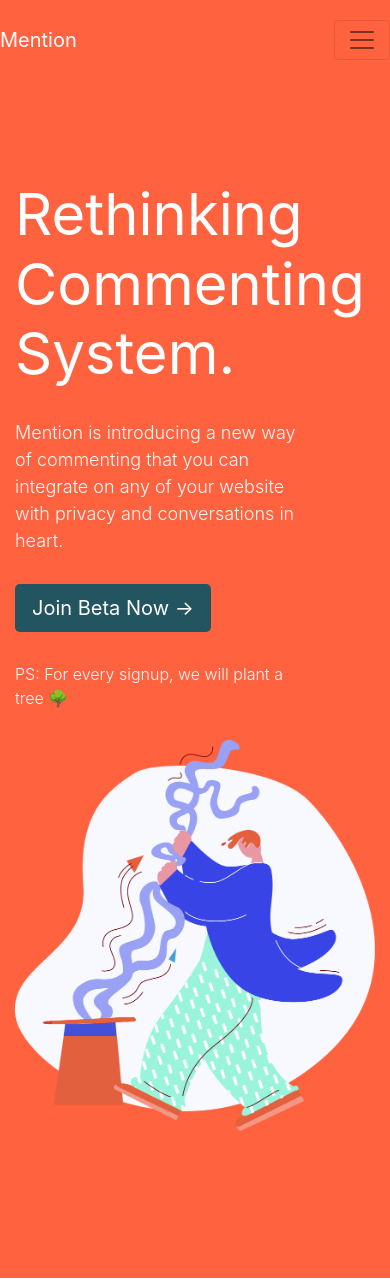
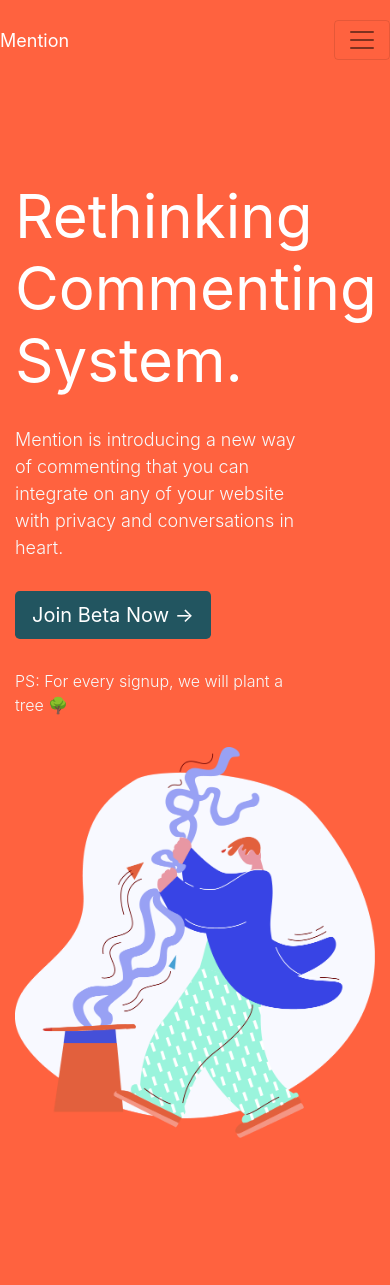
Before and after one commit to Tyire/mention-landing-page, a plain HTML site: page index.html in a window 390 px wide. Drawn offline with nearby package versions, Linux system fonts and the light colour scheme; files whose address does not match are found by name.

Commit message:
update
index
style

```diff
--- a/index.html
+++ b/index.html
@@ -33,19 +33,23 @@
        <!-- header section -->
         <header>
             <div class="container">
-                <div class="row">
+                <div class="row align-items-center" >
                     <div class="text-content col-md-6">
                         <h1>Rethinking Commenting System.</h1>
                         <p>Mention is introducing a new way of commenting that you can integrate on any of your website with privacy and conversations in heart.</p>
                         <a href="#" class="btn btn-lg btn-join">Join Beta Now &rarr;</a>
                         <p class="small">PS: For every signup, we will plant a tree 🌳</p>
                     </div>
-                    <div class="image col-md-6">
-                        <img src="C:\Users\Programming_me\Desktop\HGA_Start\image\06.png" class="img-fluid" alt="">
+                    <div class="image-section col-md-6">
+                        <img src="C:\Users\Programming_me\Desktop\HGA_Start\image\06.png" class="img-fluid" alt="Responsive image">
                     </div>
                 </div>
             </div>
         </header>
+        <!-- body section 1 -->
+        <section class="contatiner">
+
+        </section>
     </body>
 
     <!-- JS scripts -->
--- a/style.css
+++ b/style.css
@@ -5,7 +5,7 @@
 }
 .navbar .navbar-brand {
     color: #ffff;
-    font-size: 1.25rem;
+    font-size: 18px;
 }
 .navbar .navbar-brand:hover{
     color:#ffff;
@@ -29,9 +29,9 @@ header{
 }
 header .text-content h1{
     color: #ffff;
-    font-size: 58px;
+    font-size: 60px;
     font-weight: 400;
-    width: 80%;
+    width: 65%;
     margin-bottom: 30px;
 }
 
@@ -52,3 +52,12 @@ header .text-content .btn-join{
 header .text-content p.small{
     font-size: 16px;
 }
+header .align-items-center{
+    align-items: center !important;
+}
+
+header .align-items-center .image-section img.img-fluid{
+    height: auto;
+    max-width: 100%;
+}
+/* bodysection 1 *
```
